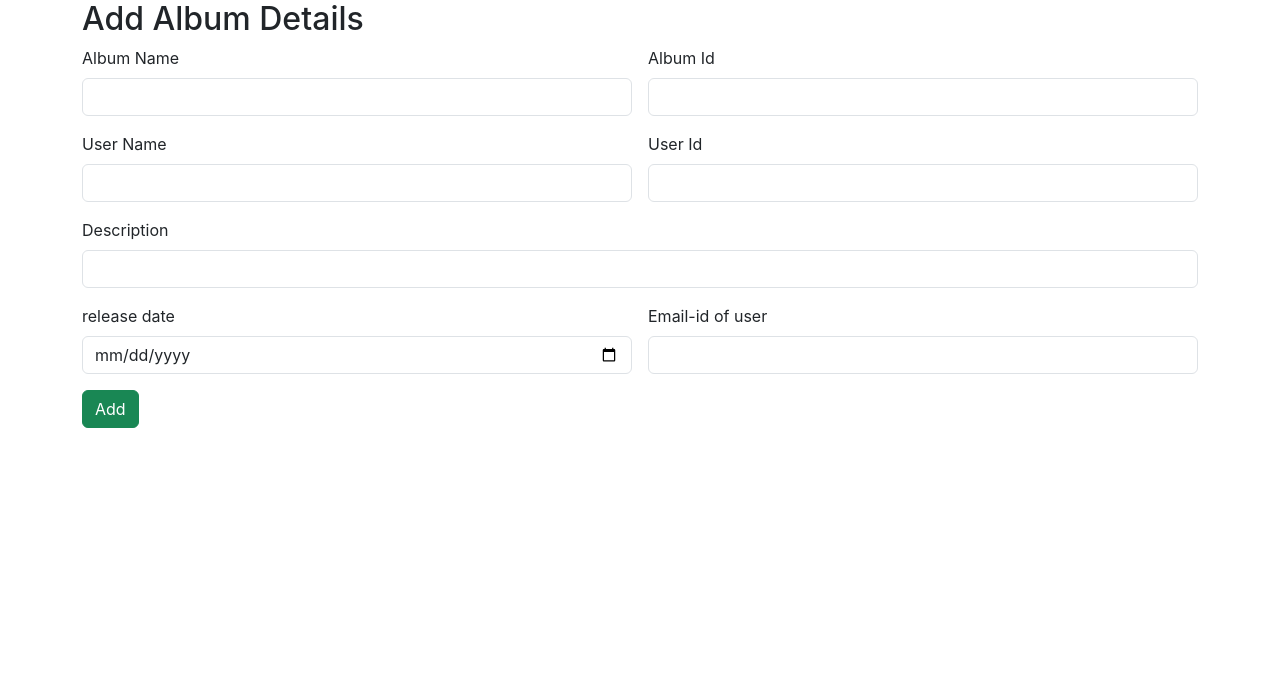
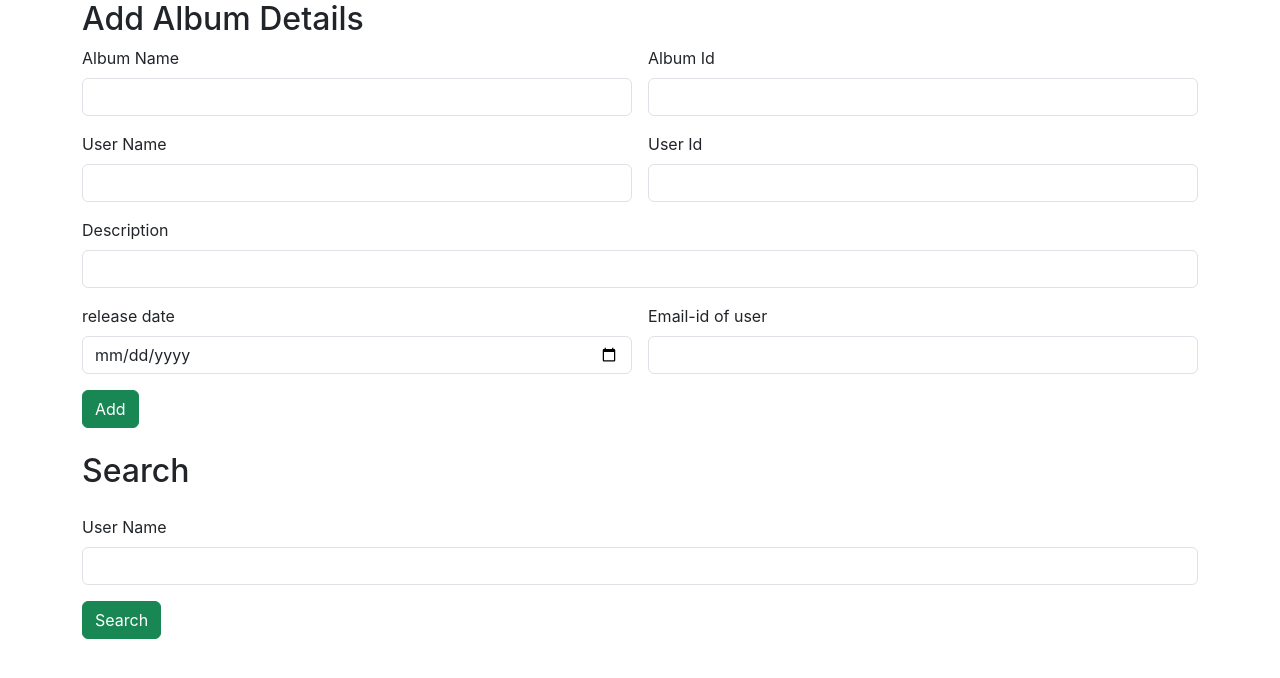
Before and after one commit to Gloriya2001/album-app-react, a React (Create React App) app: page / in a window 1280 px wide. Shown: the top 678 px of the page. Built offline with nearby package versions, Linux system fonts and the light colour scheme.

Commit message:
Search done

```diff
--- a/src/App.js
+++ b/src/App.js
@@ -1,6 +1,7 @@
 import logo from './logo.svg';
 import './App.css';
 import Add from './components/Add';
+import Search from './components/Search';
 
 function App() {
   return (
@@ -8,8 +9,8 @@
 
 <Add/>
 <br></br>
-
-
+<Search/>
+<br></br>
     </div>
   );
 }
--- /dev/null
+++ b/src/components/Search.jsx
@@ -0,0 +1,38 @@
+import React from 'react'
+
+const Search = () => {
+  return (
+    <div>
+
+<div className="container">
+                <div className="row">
+                    <div className="col col-12 col-sm-12 col-md-12 col-lg-12 col-xl-12 col-xxl-12">
+
+                        <div className="row g-3">
+
+                            <h2>Search</h2>
+                            <div className="col col-12 col-sm-12 col-md-12 col-lg-12 col-xl-12 col-xxl-12">
+                                <label htmlFor="" className="form-label">User Name</label>
+                                <input type="text" className="form-control" />
+                            </div>
+
+
+                            <div className="col col-12 col-sm-12 col-md-12 col-lg-12 col-xl-12 col-xxl-12">
+
+                                <button className="btn btn-success">Search</button>
+
+                            </div>
+
+
+                        </div>
+
+                    </div>
+                </div>
+            </div>
+
+
+    </div>
+  )
+}
+
+export default Search
```
